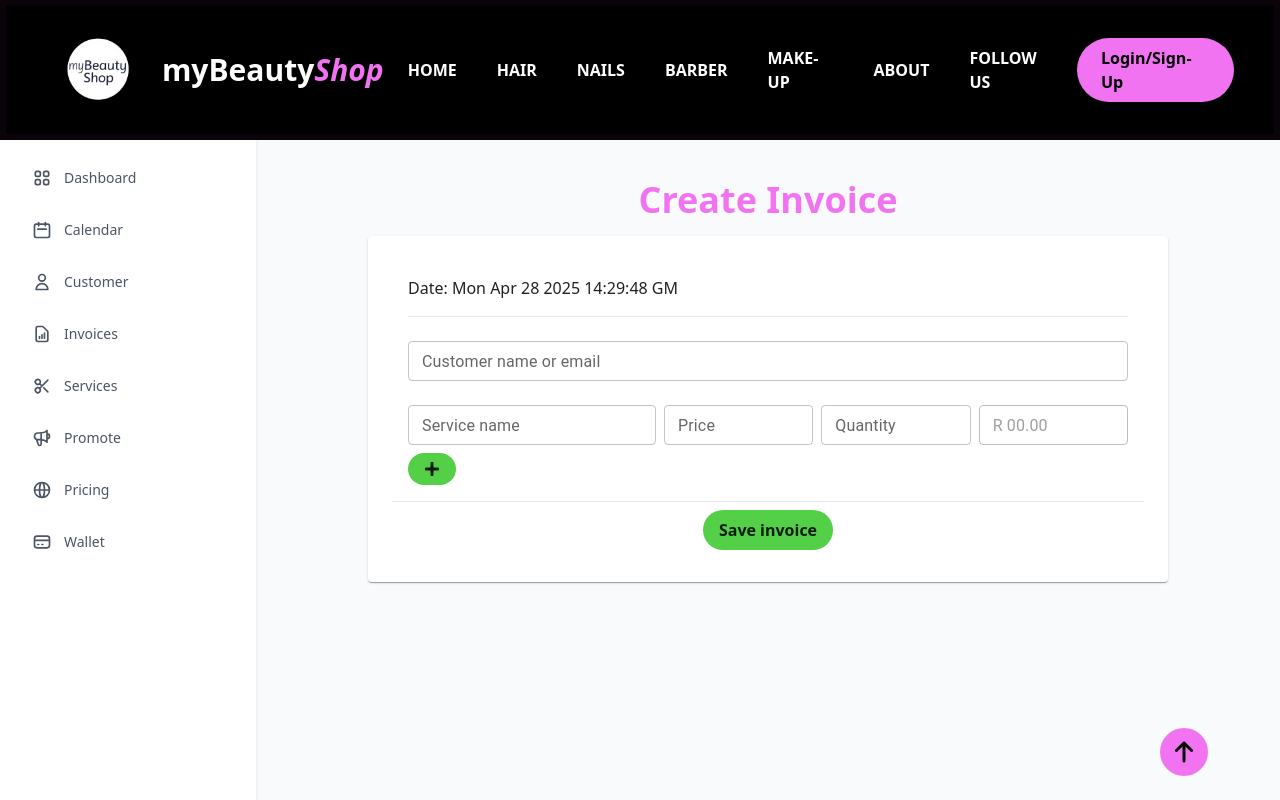
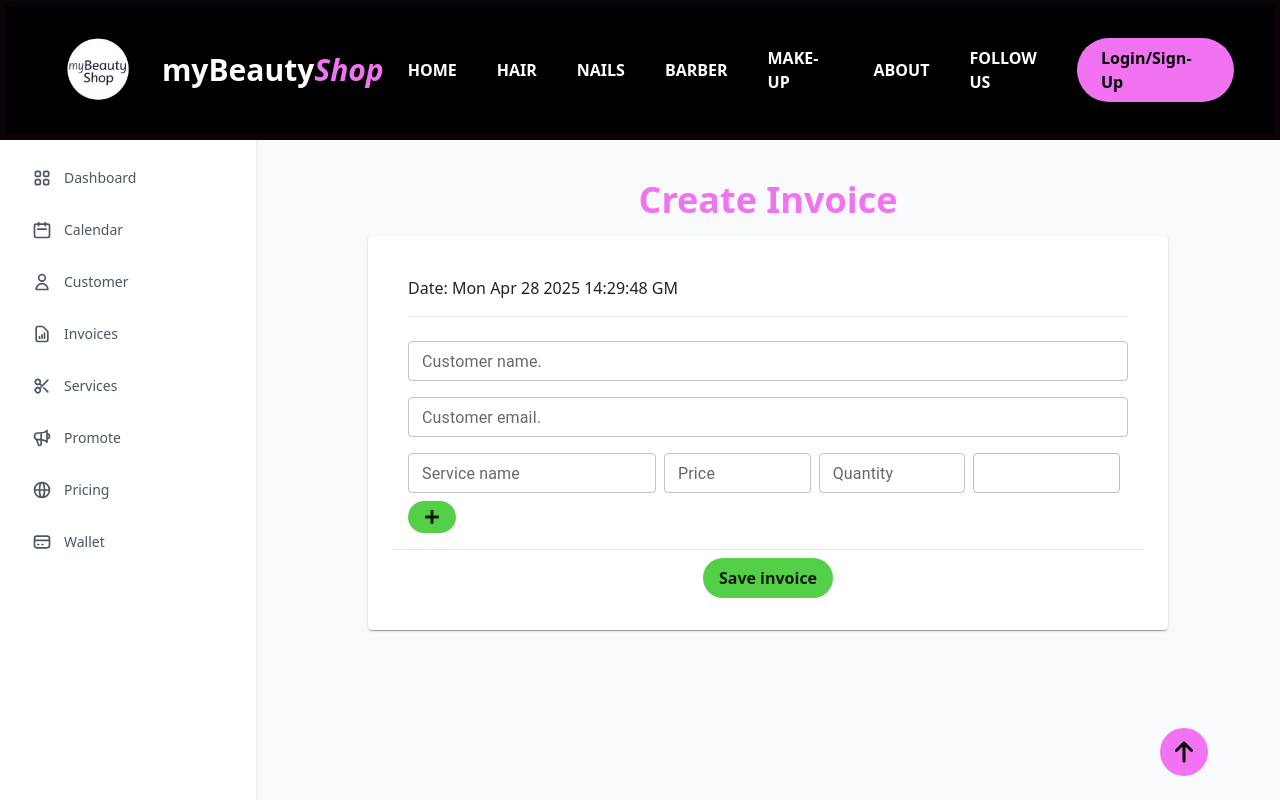
Before and after one commit to BertoSalva/BeautyShop, a React (Vite) app: page /generate-invoice in a window 1280 px wide. Shown: the top 800 px of the page. Built offline with nearby package versions, Linux system fonts and the light colour scheme; sample sign-in values are in the browser's storage.

Commit message:
Invoice UI
Update generate invoice ui

```diff
--- a/src/Sections/Invoicing/generateInvoice.jsx
+++ b/src/Sections/Invoicing/generateInvoice.jsx
@@ -14,34 +14,93 @@ import { FaMinus, FaPlus } from "react-icons/fa";
 import { Tooltip } from "recharts";
 
 function GenerateInvoice() {
-  const ServiceInputRow = () => (
-    <div className="flex flex-row gap-2 pb-2">
+  const [rows, setRows] = useState([
+    { id: Date.now(), service: "", price: "", quantity: "", lineTotal: "R 00.00" }
+  ]);
+
+  const [error, setError] = useState("");
+  const API_BASE_URL = import.meta.env.VITE_API_BASE_URL;
+
+  const ServiceInputRow = ({ index, row, onRemove }) => (
+    <div className="flex flex-row gap-2 pb-2 items-center">
       <div className="flex-2">
-        <TextField type="text" label="Service name" className="service-name" placeholder="Enter service name..." size="small" fullWidth />
+        <TextField
+          type="text"
+          label="Service name"
+
+          size="small"
+          fullWidth
+        />
       </div>
       <div className="flex-1">
-        <TextField type="number" inputProps={{ min: 0, max: 9999 }} label="Price" className="price" size="small" placeholder="Enter price..." fullWidth />
-      </div>
-       <div className="flex-1">
-        <TextField type="number" inputProps={{ min: 0, max: 9999 }} label="Quantity" className="qauntity" size="small" placeholder="Enter quantity..." fullWidth />
+        <TextField
+          type="number"
+          inputProps={{ min: 0, max: 9999 }}
+          label="Price"
+
+          size="small"
+          fullWidth
+        />
       </div>
       <div className="flex-1">
-        <TextField type="text" disabled defaultValue="R 00.00" className="line-total" size="small" fullWidth />
+        <TextField
+          type="number"
+          inputProps={{ min: 0, max: 9999 }}
+          label="Quantity"
+
+          size="small"
+          fullWidth
+        />
+      </div>
+      <div className="flex-1">
+        <TextField
+          type="text"
+          disabled
+
+          size="small"
+          fullWidth
+        />
+      </div>
+      <div>
+        {index !== 0 && (
+          <button onClick={onRemove} className="text-red-500 hover:text-red-700 text-xl font-bold">
+            ×
+          </button>
+        )}
       </div>
     </div>
   );
 
-  const [rows, setRows] = useState([<ServiceInputRow key={0} />]);
-  const [error, setError] = useState("");
-  const API_BASE_URL = import.meta.env.VITE_API_BASE_URL;
+
 
   function addRow() {
-    setRows(prev => [...prev, <ServiceInputRow key={prev.length} />]);
+    for (let i = 0; i < rows.length; i++) {
+      const row = rows[i];
+      if (
+        !row.service ||
+        !row.price ||
+        !row.quantity ||
+        parseFloat(row.price) <= 0 || parseInt(row.quantity) <= 0
+      ) {
+        console.log(row.service, row.price, row.quantity);
+        alert("Please fill in all the existing line items before adding a new one.");
+        return;
+      }
+    }
+
+    setRows(prev => [...prev, { id: Date.now() + Math.random(), service: "", price: "", quantity: "", lineTotal: "R 00.00" }]);
   }
 
-  function removeRow() {
+  function removeRow(idToRemove) {
+    if (rows[0].id === idToRemove) return;
+    setRows(prev => prev.filter(row => row.id !== idToRemove));
+  }
 
+  function calculateLineTotal(price, quantity) {
+    const total = parseFloat(price || 0) * parseInt(quantity || 0);
+    return isNaN(total) ? "R 00.00" : `R ${total.toFixed(2)}`;
   }
+
 
   useEffect(() => {
     const token = localStorage.getItem("token");
@@ -62,14 +121,23 @@ function GenerateInvoice() {
         <div className="pb-4">Date: {Date().toString().split('T')[0]}</div>
         <hr />
         <br />
-        <div>
-          <TextField type="text" label="Customer name or email" id="customer-name" placeholder="Enter customer name or email..." size="small" fullWidth />
+        <div className="pb-4">
+          <TextField type="text" label="Customer name." id="customer-name" placeholder="Enter customer name..." size="small" fullWidth />
+        </div>
+        <div className="pb-4">
+          <TextField type="text" label="Customer email." id="customer-email" placeholder="Enter customer email..." size="small" fullWidth />
+        </div>
+        <div id="invoice-items">
+          {rows.map((row, index) => (
+            <ServiceInputRow
+              key={row.id}
+              index={index}
+              row={row}
+              onRemove={() => removeRow(row.id)}
+            />
+          ))}
         </div>
 
-        <br />
-        <div id="invoice-items">
-          {rows}
-        </div>
 
         <div>
           <button onClick={addRow} className="bg-[#53cf48] px-4 py-2 rounded-full hover:bg-[#7ae070] hover:text-white font-semibold transform hover:scale-105 transition-transform duration-300 cursor-pointer" variant="primary">
--- a/src/Sections/Invoicing/invoiceDetails.jsx
+++ b/src/Sections/Invoicing/invoiceDetails.jsx
@@ -104,7 +104,7 @@ const InvoiceDetails = () => {
                         <h1 className="text-lg font-bold text-gray-800 mb-4 pl-2">
                             <span className="text-[#f273f2] font-bold">#{invoice.invoiceNumber}</span>
                         </h1>
-                        <div class="size-14 grow ..."></div>
+                        <div className="size-14 grow ..."></div>
                         <button className="bg-[#f273f2] px-4 py-2 rounded-full hover:bg-[#fa8cfa] hover:text-black font-semibold transform hover:scale-105 transition-transform duration-300 cursor-pointer" variant="primary">
                             <Link to={`#`} className="text-white">
                                 Send Invoice
```
